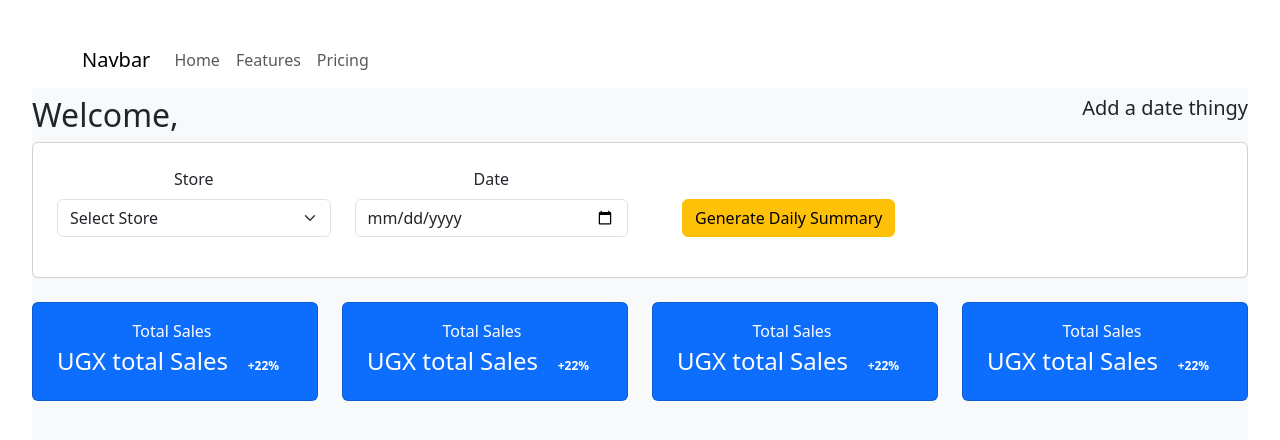
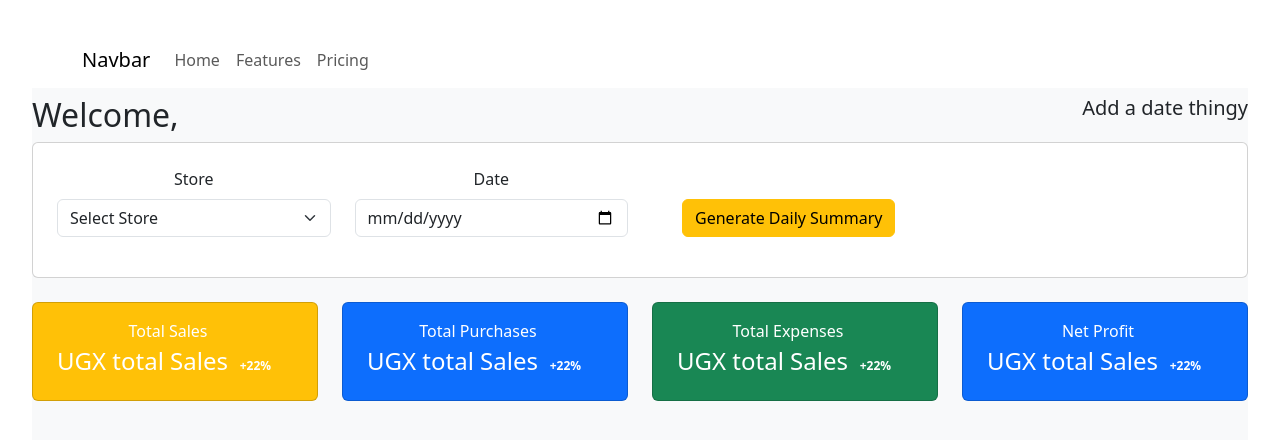
Before and after one commit to mayanjer/inventory_react, a React (Vite) app: page / in a window 1280 px wide. Shown: the top 440 px of the page. Built offline with nearby package versions, Linux system fonts and the light colour scheme.

Commit message:
added colors using props

```diff
--- a/package.json
+++ b/package.json
@@ -16,6 +16,7 @@
     "react": "^19.1.1",
     "react-bootstrap": "^2.10.10",
     "react-dom": "^19.1.1",
+    "react-icons": "^5.5.0",
     "react-router-dom": "^7.10.1"
   },
   "devDependencies": {
--- a/src/components/ShortCard.jsx
+++ b/src/components/ShortCard.jsx
@@ -1,14 +1,16 @@
-function ShortCard() {
+
+
+function ShortCard({ variant, cardHeader }) {
   return (
 
-      <div className="card bg-primary sale-widget flex-fill p-0">
+      <div className={`card bg-${variant} sale-widget flex-fill p-0`} >
         <div className="card-body d-flex align-items-center">
           <span className="sale-icon bg-white text-primary">
             <i className="ti ti-file-text fs-24"></i>
           </span>
           <div className="ms-2">
-            <p className="text-white mb-1">Total Sales</p>
-            <div className="d-inline-flex align-items-center flex-wrap gap-2">
+            <p className="text-white mb-1">{cardHeader}</p>
+            <div className="d-inline-flex align-items-center flex-wrap gap-0">
               <h4 className="text-white">UGX total Sales</h4>
               <span className="badge badge-soft-primary">
                 <i className="ti ti-arrow-up me-1"></i>+22%
--- a/src/main.jsx
+++ b/src/main.jsx
@@ -6,6 +6,7 @@ import App from "./App.jsx";
 import { RouterProvider, createBrowserRouter } from "react-router-dom";
 import RootComponent from "./components/RootComponent";
 import Dashboard from "./routes/Dashboard.jsx";
+
 
 const router = createBrowserRouter([
   {
--- a/src/routes/Dashboard.jsx
+++ b/src/routes/Dashboard.jsx
@@ -15,18 +15,18 @@ function Dashboard() {
       </Row>
 
       <Card />
-      <Row className="d-flex flex-wrap mt-4">
+      <Row className="d-flex mt-4">
         <Col>
-          <ShortCard />
+          <ShortCard variant="warning" cardHeader = "Total Sales"/>
         </Col>
         <Col>
-          <ShortCard />
+          <ShortCard variant = "primary" cardHeader = "Total Purchases"/>
         </Col>
         <Col>
-          <ShortCard />
+          <ShortCard variant = "success" cardHeader = "Total Expenses" />
         </Col>
         <Col>
-          <ShortCard />
+          <ShortCard variant = "primary" cardHeader = "Net Profit"/>
         </Col>
       </Row>
     </>
```
Also changed, not shown: 1 other file (tests, documents, lock files or other folders).
